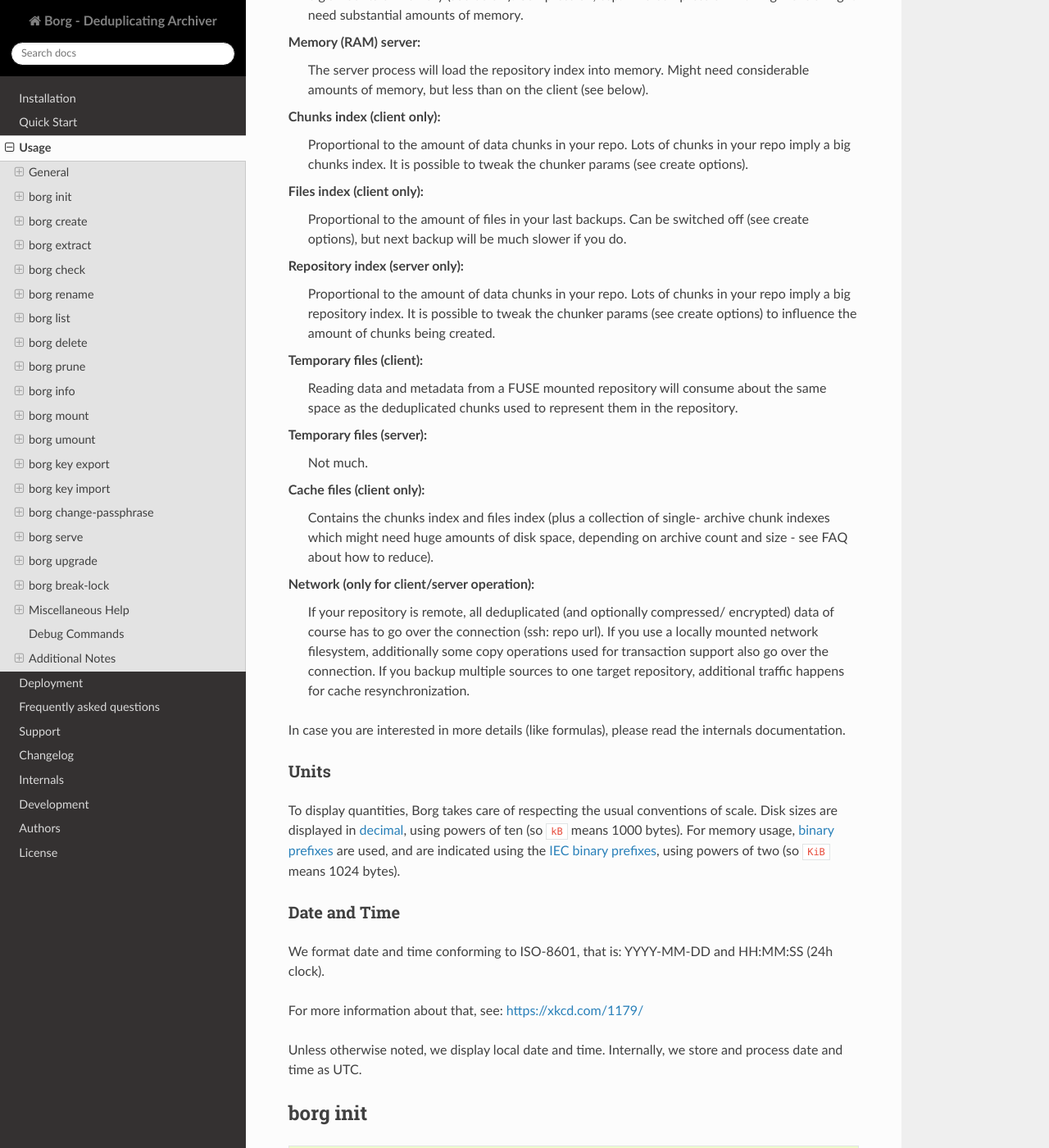
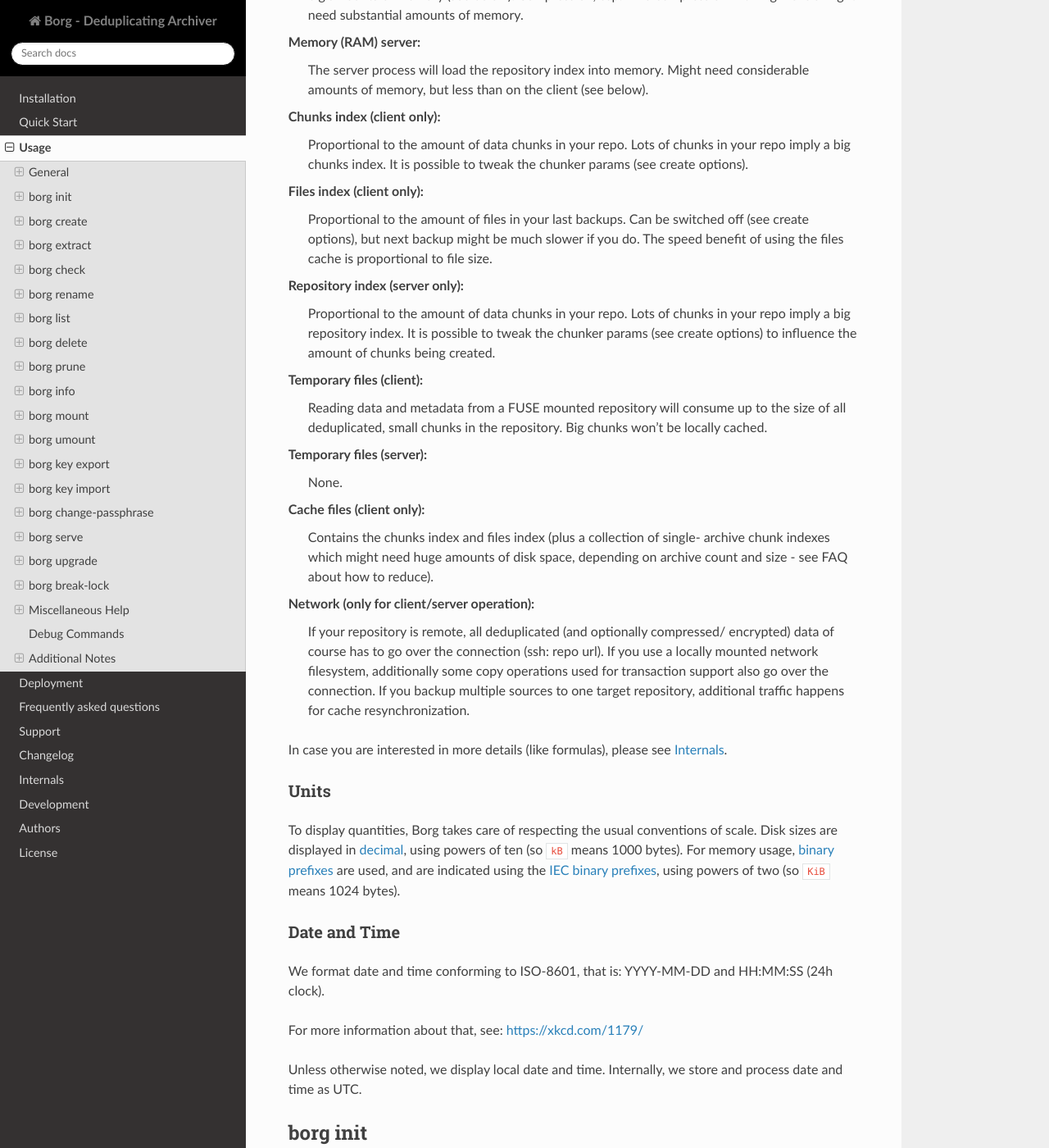
Before and after one commit to borgbackup/borg, a Sphinx documentation site: the page built from docs/usage.rst, in a window 1280 px wide and 1400 px high, scrolled down 5539 px. Shown: the whole window at 82% size. Built offline with Sphinx 7.4.7 and the Read the Docs theme 2.0.0, drawn with Linux system fonts in a browser that asks for light colours; pages that are not in the unit, such as notebooks, are missing from menus; the version number could not be read and is left out.

Commit message:
fixup: fixes, clarify

```diff
--- a/docs/usage.rst
+++ b/docs/usage.rst
@@ -257,7 +257,8 @@
 
 Files index (client only):
     Proportional to the amount of files in your last backups. Can be switched
-    off (see create options), but next backup will be much slower if you do.
+    off (see create options), but next backup might be much slower if you do.
+    The speed benefit of using the files cache is proportional to file size.
 
 Repository index (server only):
     Proportional to the amount of data chunks in your repo. Lots of chunks
@@ -266,12 +267,12 @@
     influence the amount of chunks being created.
 
 Temporary files (client):
-    Reading data and metadata from a FUSE mounted repository will consume about
-    the same space as the deduplicated chunks used to represent them in the
-    repository.
+    Reading data and metadata from a FUSE mounted repository will consume up to
+    the size of all deduplicated, small chunks in the repository. Big chunks
+    won't be locally cached.
 
 Temporary files (server):
-    Not much.
+    None.
 
 Cache files (client only):
     Contains the chunks index and files index (plus a collection of single-
@@ -286,8 +287,8 @@
     you backup multiple sources to one target repository, additional traffic
     happens for cache resynchronization.
 
-In case you are interested in more details (like formulas), please read the
-internals documentation.
+In case you are interested in more details (like formulas), please see
+:ref:`internals`.
 
 
 Units
```
